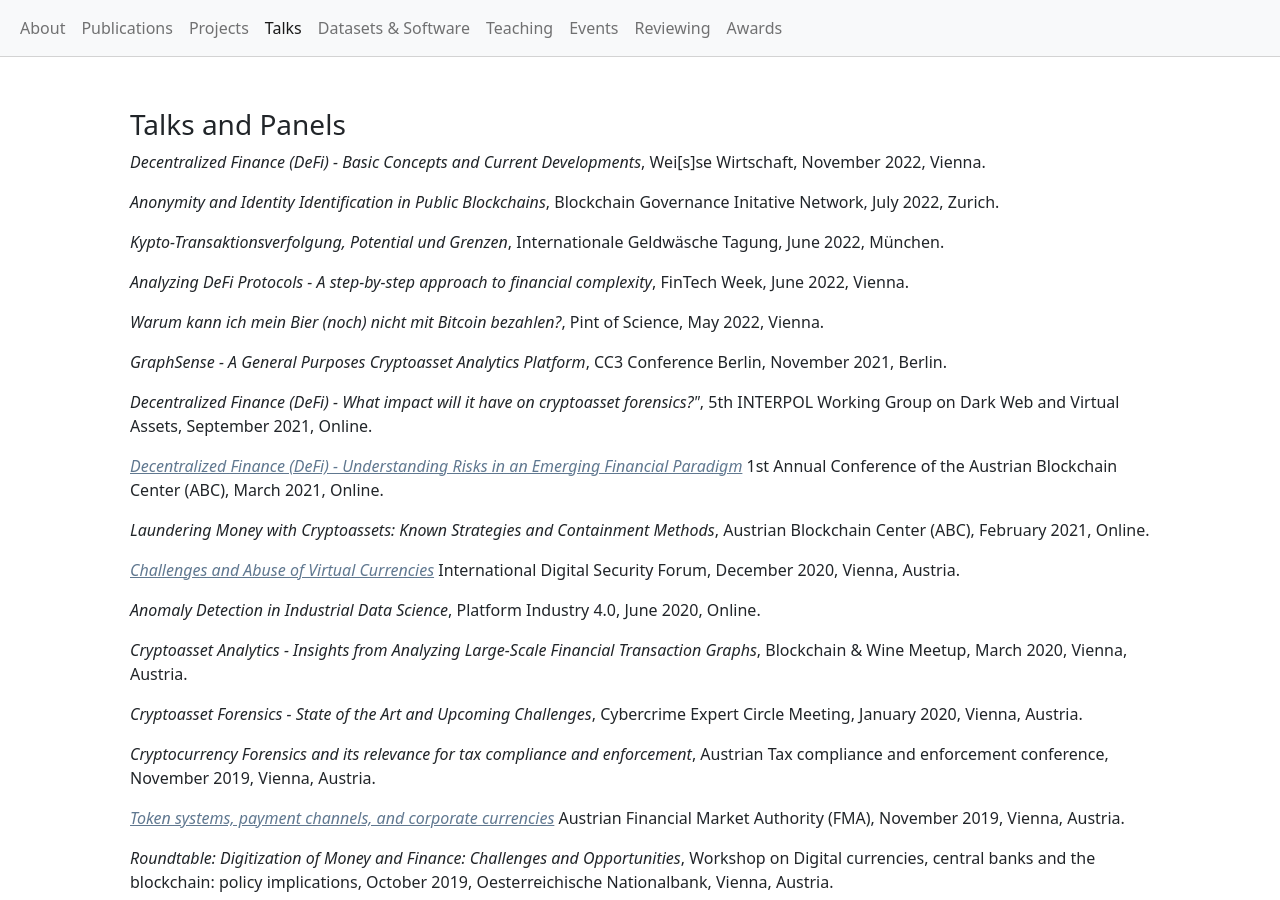
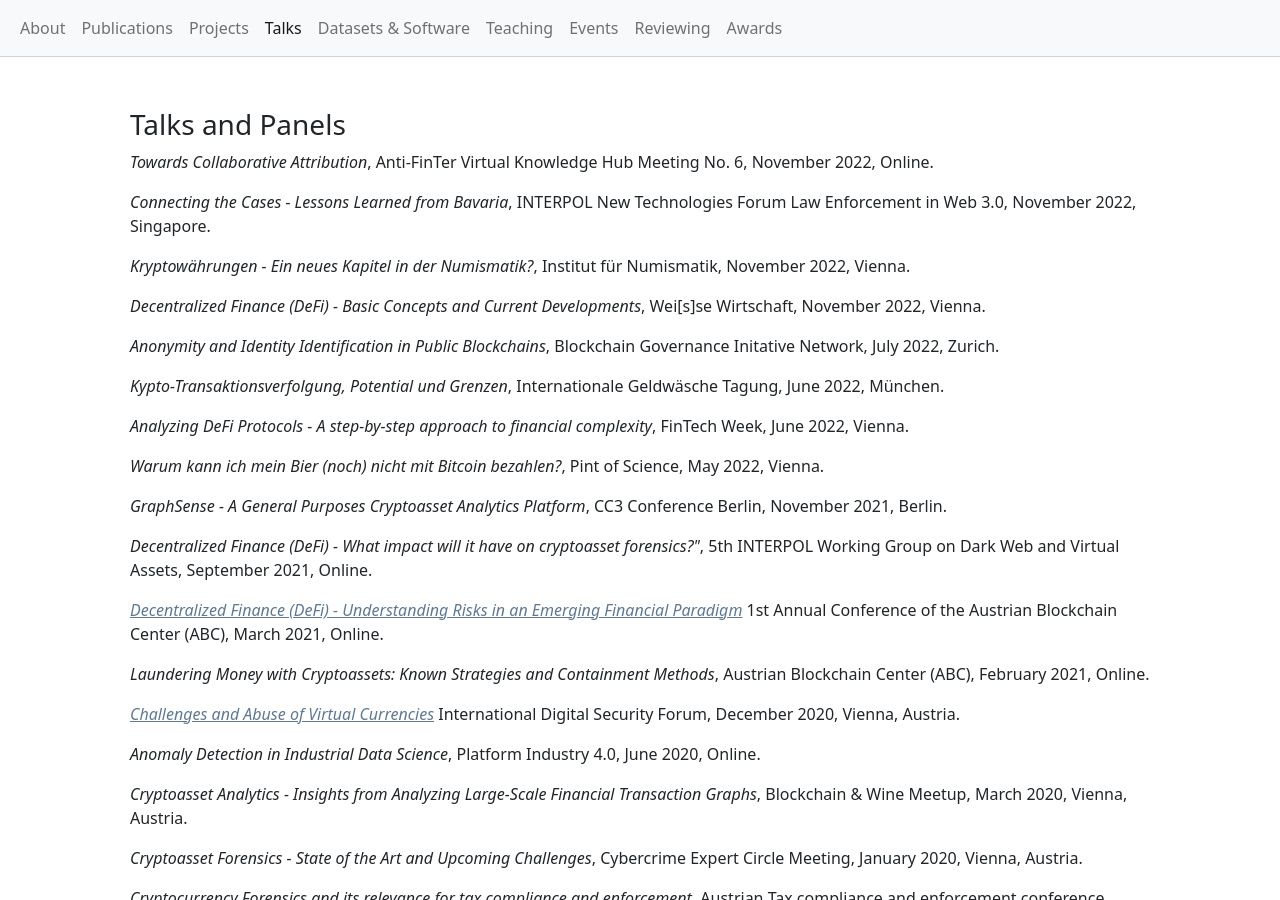
Before and after one commit to behas/behas.github.com, a Jekyll site: the page built from talks.html, in a window 1280 px wide and 900 px high. Built offline with Jekyll 4.4.1, drawn with Linux system fonts in a browser that asks for light colours; a style sheet for code colours, icons or effects is not loaded.

Commit message:
updated courses

```diff
--- a/_data/courses.yml
+++ b/_data/courses.yml
@@ -1,7 +1,7 @@
 - title: "Cryptoasset Analytics"
   institution: "TU Vienna"
   institution_uri: "https://www.tuwien.at/"
-  period: "2019-2022"
+  period: "2019-2023"
   role: "instructor"
   active: true
   description: |
--- a/_data/talks.yml
+++ b/_data/talks.yml
@@ -1,4 +1,19 @@
 # 2022
+
+- title: Towards Collaborative Attribution
+  venue: Anti-FinTer Virtual Knowledge Hub Meeting No. 6
+  date: 2022-11-23
+  location: Online
+
+- title: Connecting the Cases - Lessons Learned from Bavaria
+  venue: INTERPOL New Technologies Forum Law Enforcement in Web 3.0
+  date: 2022-11-16
+  location: Singapore
+
+- title: Kryptowährungen - Ein neues Kapitel in der Numismatik?
+  venue: Institut für Numismatik
+  date: 2022-11-10
+  location: Vienna
 
 - title: Decentralized Finance (DeFi) - Basic Concepts and Current Developments
   venue: Wei[s]se Wirtschaft
```
